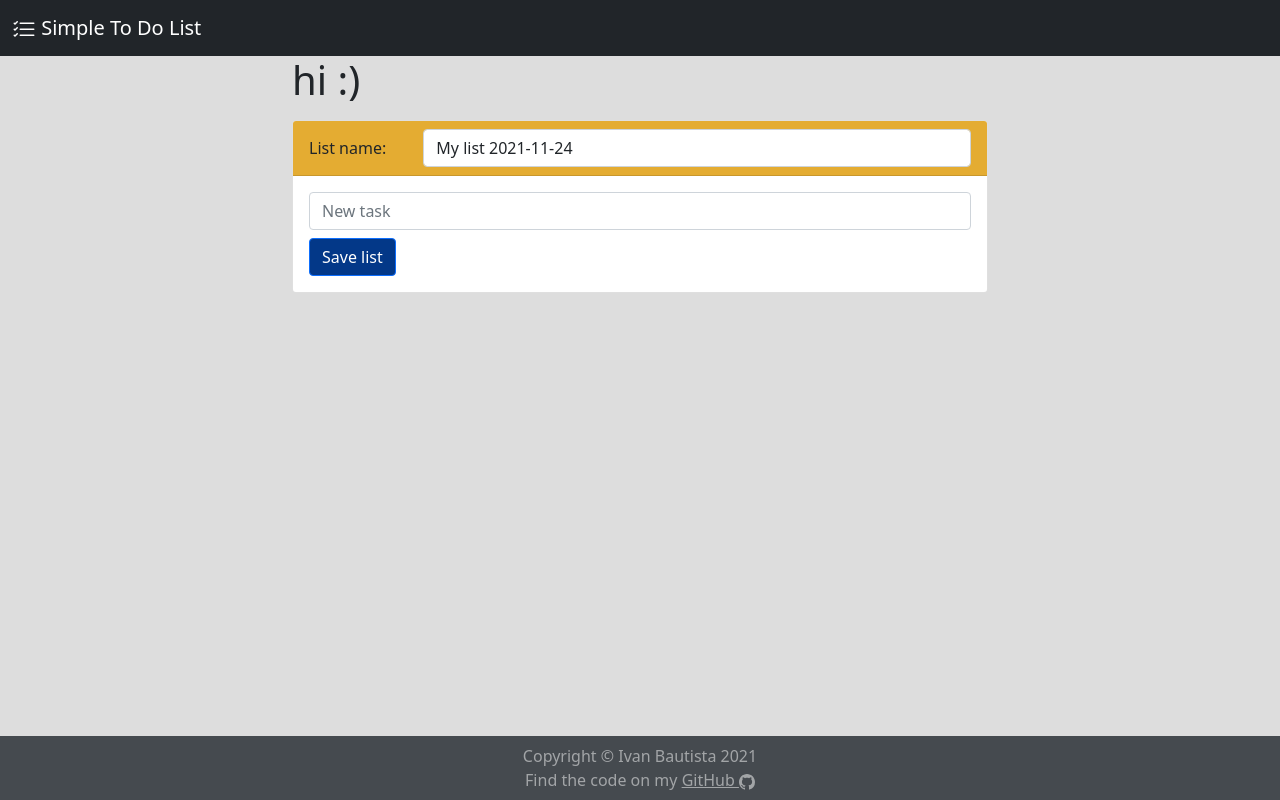
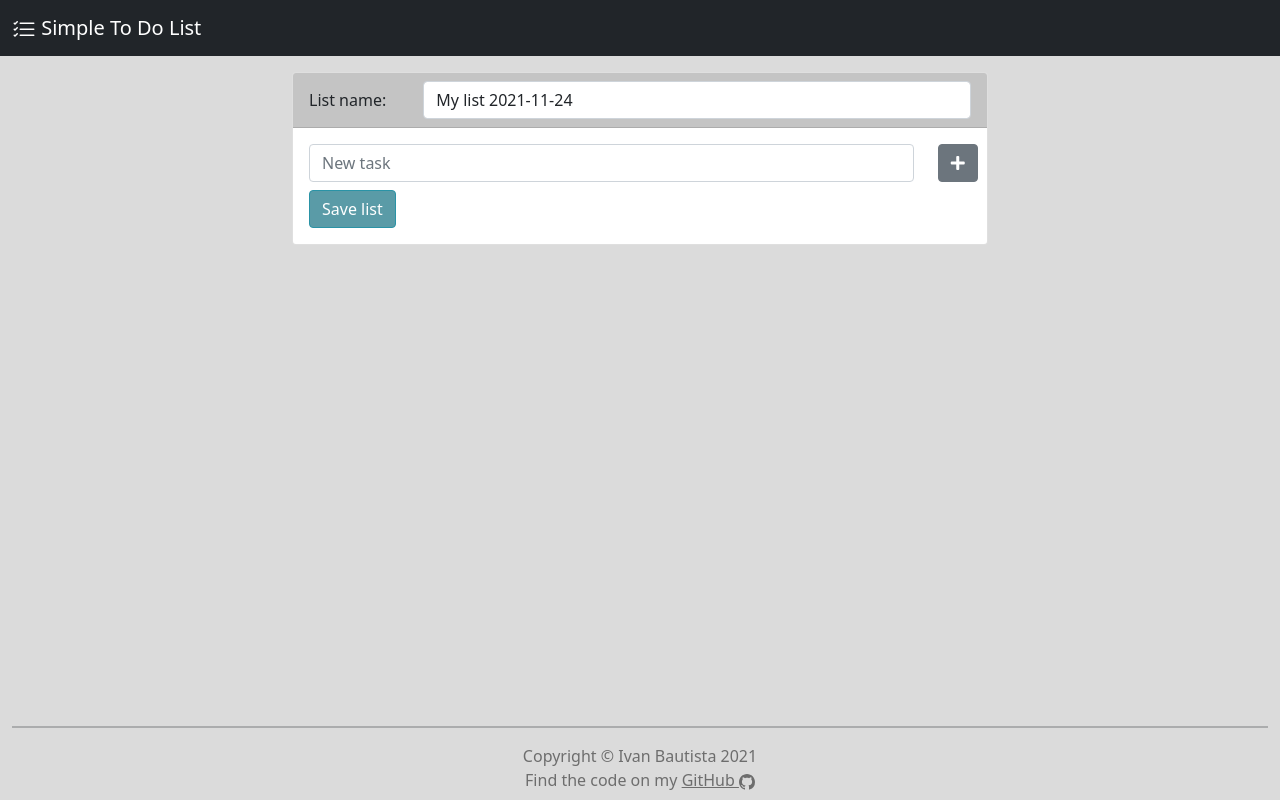
Before and after one commit to ivanbaug/flsk-todo-list, a Flask app: page / in a window 1280 px wide. Run offline with Flask 2, Linux system fonts and the light colour scheme; some libraries are stand-ins or nearby versions.

Commit message:
make list template

```diff
--- a/project/static/css/styles.css
+++ b/project/static/css/styles.css
@@ -1,24 +1,23 @@
 body {
-  background-color: #DDDDDD;
+  background-color: #dbdbdb;
 }
 
 /* Modify the navbar background color */
 .navbar-custom {
-  background-color: #125D98;
+  background-color: #1D45A8;
 }
 
 .card-header-custom {
-  background-color: #e4ac32;
+  background-color: #7777776e;
 }
 
 .footer-bg-custom {
-  background-color: #454a4f;
+  background-color: #D8ECF0;
 }
 
-.button-bg-custom {
-  background-color: #033888;
+hr.myhr {
+  border: 1.5px solid;
 }
-
 
 /* Container max width */
 @media (min-width: 768px) {
@@ -26,3 +25,51 @@ body {
     max-width: 720px;
   }
 }
+
+/* Custom button */
+
+.btn-custom {
+  color: #FFFFFF;
+  background-color: #5A9BA7;
+  border-color: #2A93A6;
+}
+
+.btn-custom:hover,
+.btn-custom:focus,
+.btn-custom:active,
+.btn-custom.active,
+.open .dropdown-toggle.btn-custom {
+  color: #FFFFFF;
+  background-color: #0C778A;
+  border-color: #2A93A6;
+}
+
+.btn-custom:active,
+.btn-custom.active,
+.open .dropdown-toggle.btn-custom {
+  background-image: none;
+}
+
+.btn-custom.disabled,
+.btn-custom[disabled],
+fieldset[disabled] .btn-custom,
+.btn-custom.disabled:hover,
+.btn-custom[disabled]:hover,
+fieldset[disabled] .btn-custom:hover,
+.btn-custom.disabled:focus,
+.btn-custom[disabled]:focus,
+fieldset[disabled] .btn-custom:focus,
+.btn-custom.disabled:active,
+.btn-custom[disabled]:active,
+fieldset[disabled] .btn-custom:active,
+.btn-custom.disabled.active,
+.btn-custom[disabled].active,
+fieldset[disabled] .btn-custom.active {
+  background-color: #5A9BA7;
+  border-color: #2A93A6;
+}
+
+.btn-custom .badge {
+  color: #5A9BA7;
+  background-color: #FFFFFF;
+}
--- a/project/templates/footer.html
+++ b/project/templates/footer.html
@@ -1,13 +1,15 @@
 <!-- Footer -->
 <div class="wrapper flex-grow-1"></div>
-<footer class="container-fluid py-2 navbar-fixed-bottom footer-bg-custom">
+<footer class="container-fluid py-2 navbar-fixed-bottom">
+  <hr class="myhr">
   <!-- TODO: auto update year -->
-  <div class="text-center text-white-50">
+
+  <div class="text-center text-black-50">
     Copyright © Ivan Bautista <span id="cdate">2021</span>
   </div>
-  <div class="text-center text-white-50">
+  <div class="text-center text-black-50">
     Find the code on my
-    <a href="https://github.com/ivanbaug" class="text-white-50"> GitHub
+    <a href="https://github.com/ivanbaug" class="text-black-50"> GitHub
       <svg xmlns="http://www.w3.org/2000/svg" width="16" height="16" fill="currentColor" class="bi bi-github icon-link"
         viewBox="0 0 16 16">
         <path
--- a/project/templates/index.html
+++ b/project/templates/index.html
@@ -1,7 +1,7 @@
 {% extends "base.html" %}
 {% block content %}
 <div class="container">
-  <h1>hi :)</h1>
+
   <form action="/new-list" class="card mt-3">
     <div class="card-header card-header-custom text-black-70">
       <div class="form-group row">
@@ -17,11 +17,23 @@
     <div class="card-body">
 
       <div class="form-row mb-2">
-        <div class="col">
-          <input type="text" class="form-control" placeholder="New task">
+        <div class="row">
+          <div class="col">
+            <input type="text" class="form-control" placeholder="New task">
+          </div>
+          <div class="col-1">
+            <button class="btn btn-secondary"><i class="fas fa-plus"></i></button>
+          </div>
+        </div>
+
+      </div>
+
+      <div class="form-row">
+        <div class="col ">
+          <input class="btn btn-custom" type="submit" value="Save list">
         </div>
       </div>
-      <input class="btn btn-primary button-bg-custom" type="submit" value="Save list">
+
     </div>
   </form>
 
```
